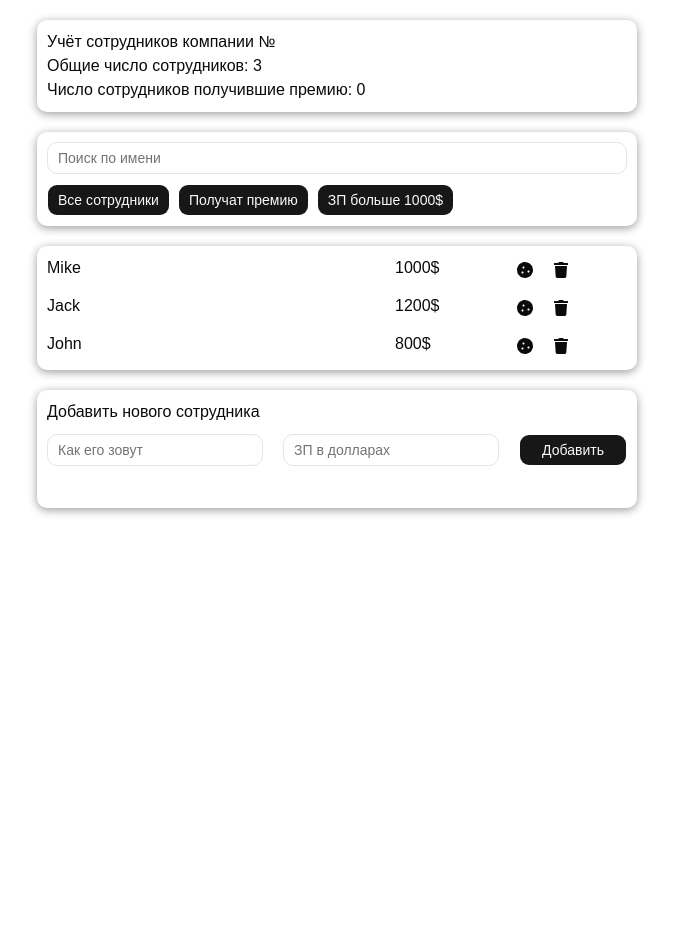
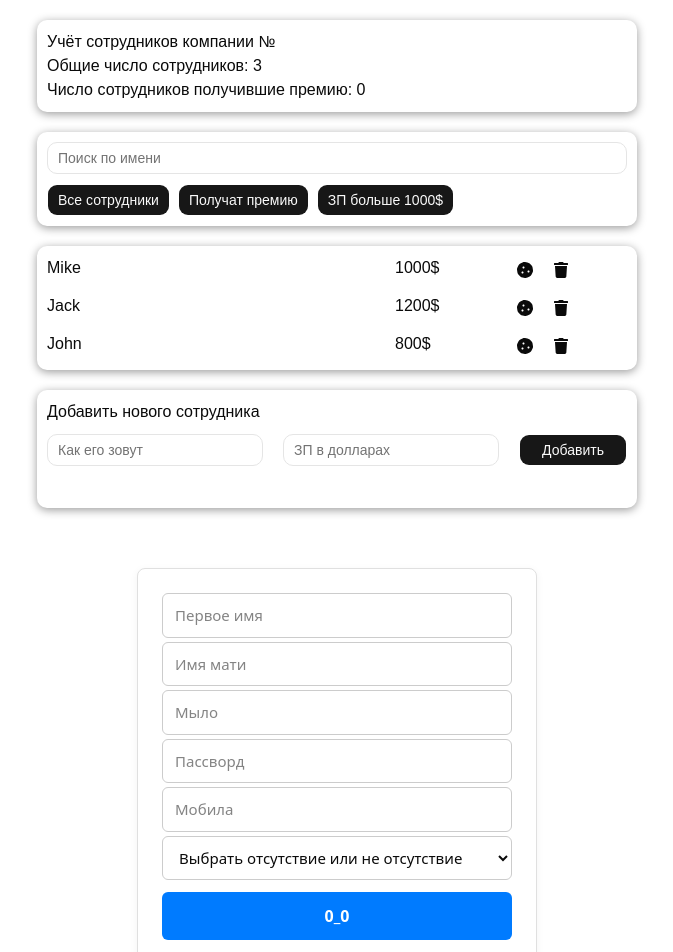
Before and after one commit to Vatislo/MFHW, a React (Vite) app: page / in a window 1280 px wide. Shown: the top 952 px of the page, without its empty margins (303-976 px from the left). Before the commit the page ends 800 px from the top, so only its background shows below. Built offline with nearby package versions, Linux system fonts and the light colour scheme.

Commit message:
08-11@10:16

```diff
--- a/src/App.jsx
+++ b/src/App.jsx
@@ -1,5 +1,6 @@
 import { useState } from 'react';
 import { Heading, SearchWorker, AddWorkerRHF } from './components';
+import { Appeska } from './lessonReactHookForm/main';
 import { employees as initialEmployees } from './data/employees';
 
 export function App() {
@@ -36,6 +37,7 @@ export function App() {
 
       />
       <AddWorkerRHF newUser={handleAdd} />
+      <Appeska/>
     </div>
   );
 }
--- a/src/01.11.2026/main.jsx
+++ b/src/lessonReactHookForm/main.jsx
@@ -1,7 +1,7 @@
 import { useForm } from 'react-hook-form';
 import './style.css'
 
-export function App() {
+export function Appeska() {
   const { register, handleSubmit, formState } = useForm({
     mode: 'onChange',
     defaultValues: {
@@ -22,19 +22,19 @@ export function App() {
   const genderError = formState.errors.gender?.message;
 
   return (
-    <form onSubmit={handleSubmit(onSubmit)}>
+    <form className='LRHF-form' onSubmit={handleSubmit(onSubmit)}>
 
-      <input placeholder='Первое имя' {...register('firstName', {
+      <input className='LRHF-input' placeholder='Первое имя' {...register('firstName', {
         required: "обязательно я для заполнения",
       })} />
       {firstNameError && <p>{firstNameError}</p>}
 
-      <input placeholder='Имя мати' {...register('secondName', {
+      <input className='LRHF-input' placeholder='Имя мати' {...register('secondName', {
         required: "обязательно я для заполнения",
       })} />
       {secondNameError && <p>{secondNameError}</p>}
 
-      <input placeholder='Мыло'
+      <input className='LRHF-input' placeholder='Мыло'
         {...register('email', {
           required: 'обязательно я для заполнения',
           pattern: {
@@ -45,7 +45,7 @@ export function App() {
       />
       {emailError && <p>{emailError}</p>}
 
-      <input placeholder='Пассворд' {...register('password', {
+      <input className='LRHF-input' placeholder='Пассворд' {...register('password', {
         required: "обязательно я для заполнения",
         pattern: {
           value: /^(?=.*[A-Za-z])(?=.*\d)[A-Za-z\d]{8,}$/,
@@ -54,7 +54,7 @@ export function App() {
       })} />
       {passwordError && <p>{passwordError}</p>}
 
-      <input placeholder='Мобила' {...register('phone', {
+      <input className='LRHF-input' placeholder='Мобила' {...register('phone', {
         required: "обязательно я для заполнения",
         pattern: {
           value: /^(\+7|7|8)?[\s\-]?\(?\d{3}\)?[\s\-]?\d{3}[\s\-]?\d{2}[\s\-]?\d{2}$/,
@@ -63,7 +63,7 @@ export function App() {
       })} />
       {phoneError && <p>{phoneError}</p>}
 
-      <select {...register('gender', {
+      <select className='LRHF-input' {...register('gender', {
         validate: (value) => value === 'Мужской' || value === 'Женский' || 'Выберите из 2'
       })}>
         <option value="Выбрать пол" disabled>Выбрать отсутствие или не отсутствие</option>
@@ -73,7 +73,7 @@ export function App() {
 
       {genderError && <p>{genderError}</p>}
 
-      <button type="submit">0_0</button>
+      <button className='LRHF-button' type="submit">0_0</button>
     </form>
   );
 }
--- a/src/01.11.2026/style.css
+++ b/src/lessonReactHookForm/style.css
@@ -1,4 +1,4 @@
-form {
+.LRHF-form {
   max-width: 400px;
   margin: 40px auto;
   padding: 24px;
@@ -10,7 +10,7 @@ form {
 }
 
 /* Стили для всех инпутов и селектов */
-form * {
+.LRHF-form * {
   width: 100%;
   padding: 10px 12px;
   margin-bottom: 4px;
@@ -21,14 +21,14 @@ form * {
   transition: border-color 0.2s;
 }
 
-form *:focus {
+.LRHF-form *:focus {
   outline: none;
   border-color: #007bff;
   box-shadow: 0 0 0 3px rgba(0, 123, 255, 0.1);
 }
 
 /* Стили для текста ошибки */
-p {
+.LRHF-form p {
   color: #d32f2f;
   font-size: 13px;
   margin: 0 0 16px 0; /* Отступ снизу до следующего поля */
@@ -36,7 +36,7 @@ p {
 }
 
 /* Кнопка отправки */
-button {
+.LRHF-button {
   width: 100%;
   padding: 12px;
   margin-top: 8px;
@@ -50,10 +50,10 @@ button {
   transition: background-color 0.2s;
 }
 
-button:hover {
+.LRHF-button:hover {
   background-color: #0056b3;
 }
 
-button:active {
+.LRHF-button:active {
   transform: translateY(1px);
 }
--- a/src/main.jsx
+++ b/src/main.jsx
@@ -1,13 +1,9 @@
 import { StrictMode } from 'react'
 import { createRoot } from 'react-dom/client'
 
-// приложение
 import { App } from './App.jsx'
 import './index.css'
 import './style.css'
-
-// или дз за 01.11.2026
-// import { App } from './01.11.2026/main.jsx'
 
 createRoot(document.getElementById('root')).render(
   <StrictMode>
```
